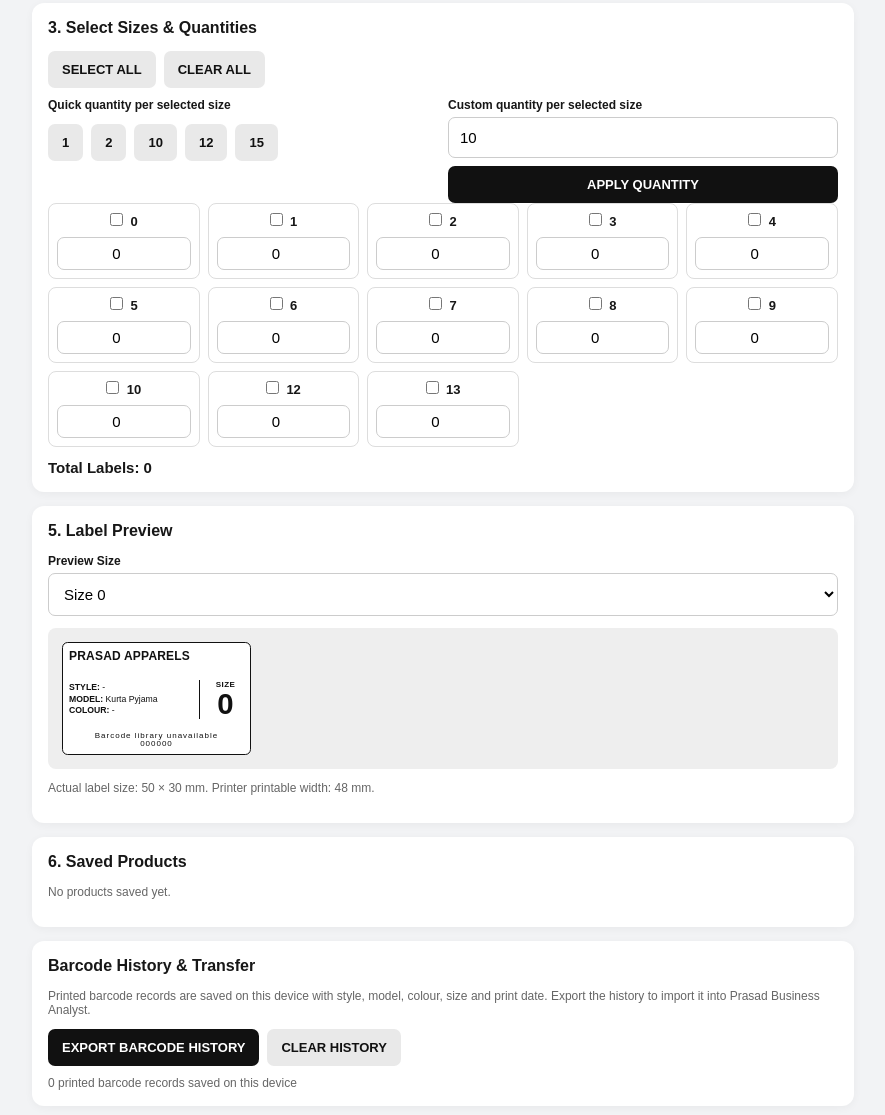
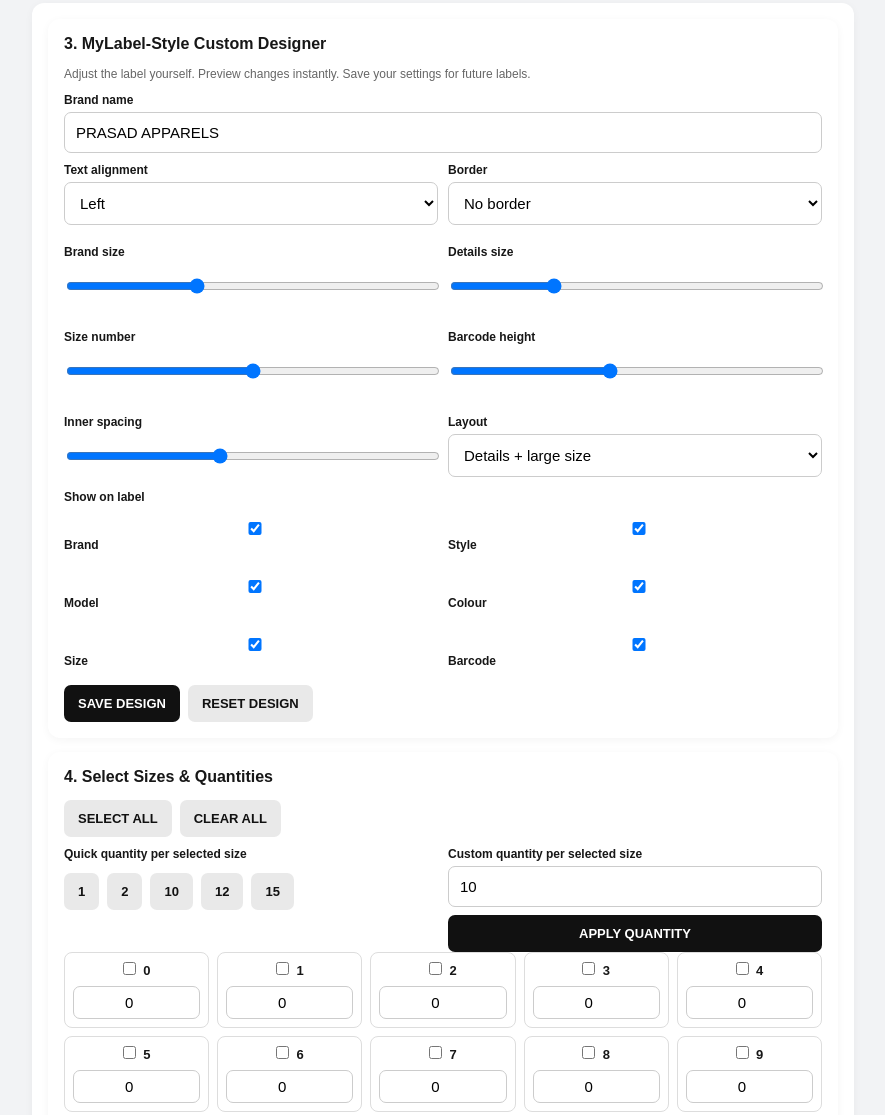
Before and after one commit to rohanrm18/prasad-label-studio, a plain HTML site: page index.html in a window 1280 px wide. Shown: the part 885-2000 px from the top of the page, without its empty margins (197-1082 px from the left). Drawn offline with Linux system fonts and the light colour scheme.

Commit message:
Add MyLabel-style editor controls and send design to printer

```diff
--- a/index.html
+++ b/index.html
@@ -196,7 +196,20 @@ button{border:0;border-radius:7px;padding:11px 14px;font-size:13px;font-weight:b
 </section>
 
 <section class="panel">
-<h2>3. Select Sizes & Quantities</h2>
+<section class="panel">
+<h2>3. MyLabel-Style Custom Designer</h2>
+<p class="muted">Adjust the label yourself. Preview changes instantly. Save your settings for future labels.</p>
+<label>Brand name</label><input id="dBrand" value="PRASAD APPARELS" oninput="designerChanged()">
+<div class="grid2"><div><label>Text alignment</label><select id="dAlign" onchange="designerChanged()"><option value="left">Left</option><option value="center">Center</option></select></div><div><label>Border</label><select id="dBorder" onchange="designerChanged()"><option value="none">No border</option><option value="solid">Solid</option><option value="double">Double</option></select></div>
+<div><label>Brand size</label><input id="dBrandSize" type="range" min="12" max="30" value="18" oninput="designerChanged()"></div><div><label>Details size</label><input id="dTextSize" type="range" min="10" max="22" value="13" oninput="designerChanged()"></div>
+<div><label>Size number</label><input id="dSizeSize" type="range" min="20" max="48" value="34" oninput="designerChanged()"></div><div><label>Barcode height</label><input id="dBarcodeHeight" type="range" min="25" max="80" value="48" oninput="designerChanged()"></div>
+<div><label>Inner spacing</label><input id="dPadding" type="range" min="2" max="12" value="6" oninput="designerChanged()"></div><div><label>Layout</label><select id="dLayout" onchange="designerChanged()"><option value="standard">Details + large size</option><option value="stacked">Stacked details</option></select></div></div>
+<label>Show on label</label><div class="grid2">
+<label><input id="dShowBrand" type="checkbox" checked onchange="designerChanged()"> Brand</label><label><input id="dShowStyle" type="checkbox" checked onchange="designerChanged()"> Style</label>
+<label><input id="dShowModel" type="checkbox" checked onchange="designerChanged()"> Model</label><label><input id="dShowColour" type="checkbox" checked onchange="designerChanged()"> Colour</label>
+<label><input id="dShowSize" type="checkbox" checked onchange="designerChanged()"> Size</label><label><input id="dShowBarcode" type="checkbox" checked onchange="designerChanged()"> Barcode</label></div>
+<div class="buttons"><button class="primary" onclick="saveDesigner()">SAVE DESIGN</button><button class="secondary" onclick="resetDesigner()">RESET DESIGN</button></div><div id="designerStatus" class="muted"></div>
+</section><section class="panel"><h2>4. Select Sizes & Quantities</h2>
 
 <div class="buttons">
 <button class="secondary" onclick="selectAllSizes(true)">SELECT ALL</button>
@@ -652,7 +665,8 @@ function printBluetoothLabel(){
   colour:p.colour,
   size:size,
   barcode:(noBarcode||auto)?"":p.barcode,
-  autoBarcode:auto
+  autoBarcode:auto,
+  design:getDesignSettings()
  }));
 }
 
@@ -689,7 +703,8 @@ function printBulkBluetoothLabels(){
   colour:p.colour,
   barcode:(noBarcode||auto)?"":p.barcode,
   autoBarcode:auto,
-  items:items
+  items:items,
+  design:getDesignSettings()
  }));
 }
 
@@ -767,6 +782,7 @@ function printLabels(){
 /* INITIALIZE */
 
 makeSizeGrid();
+applyDesigner(getDesignSettings());
 showSavedProducts();
 barcodeModeChanged();
 updateBarcodeHistorySummary();
```
